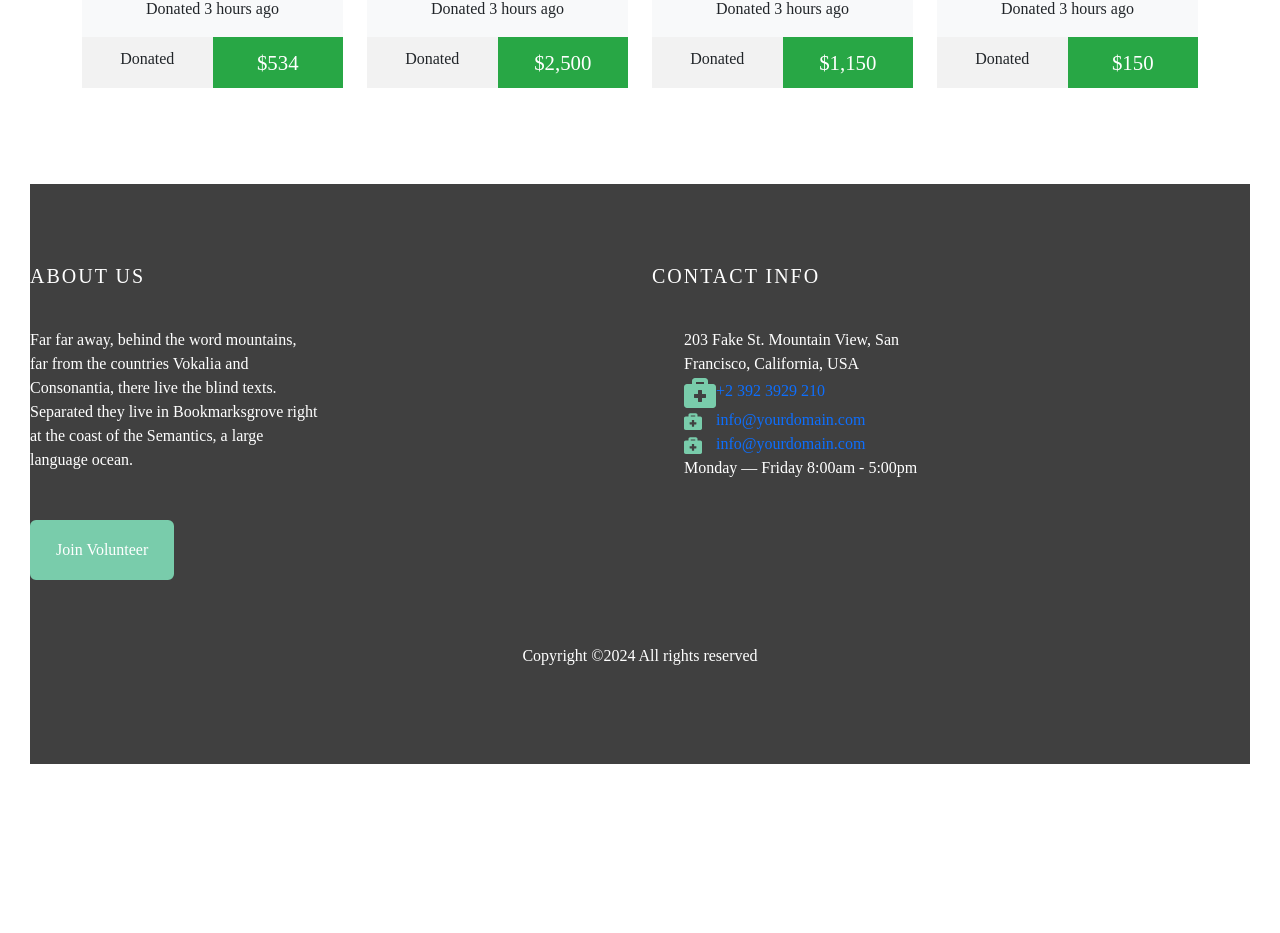
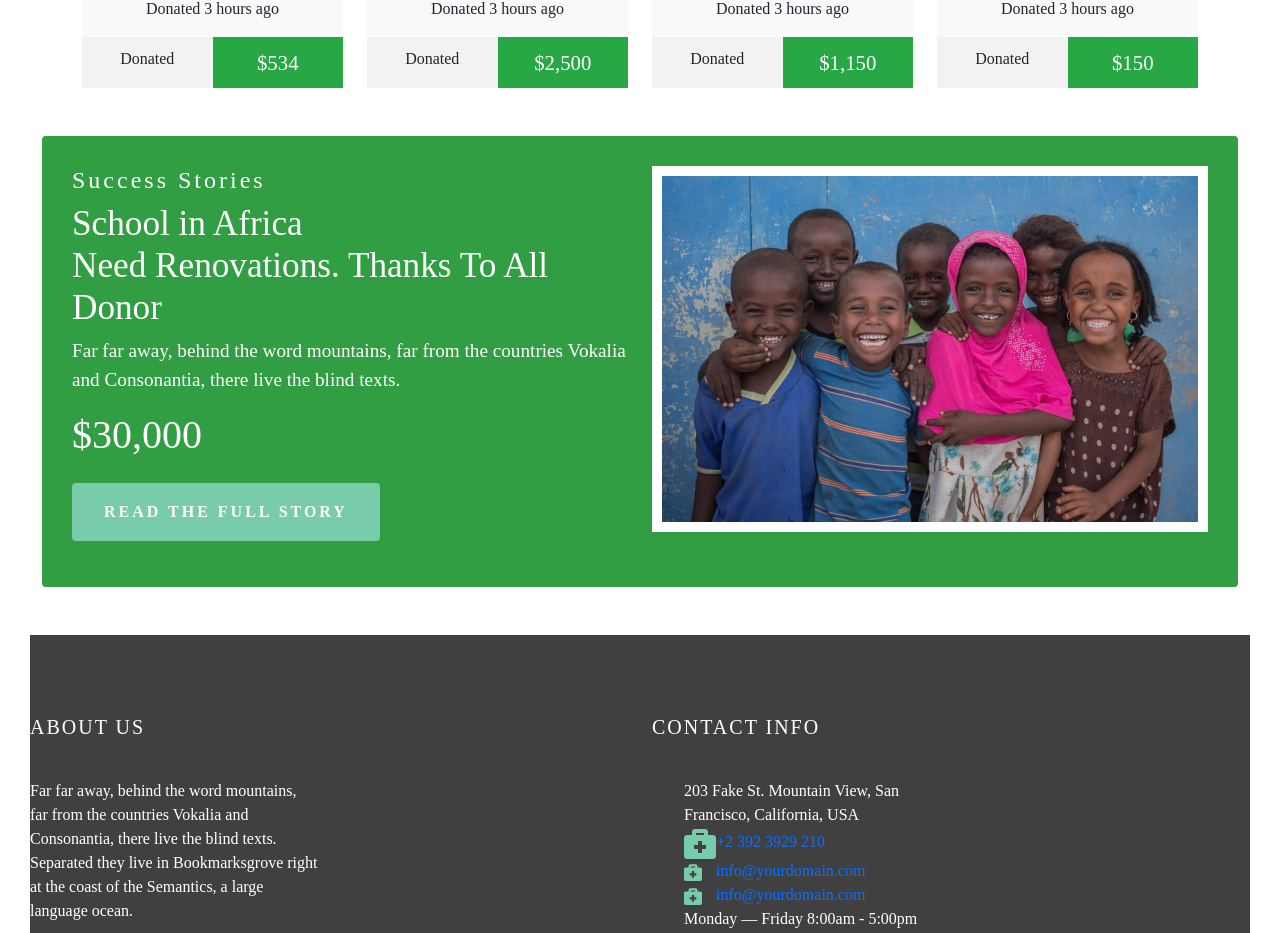
Before and after one commit to Highzik/adamDonation, a React (Vite) app: page /donate in a window 1280 px wide. Shown: the part 1375-2308 px from the top of the page. Before the commit the page ends 2169 px from the top, so only its background shows below. Built offline with nearby package versions, Linux system fonts and the light colour scheme; a web font is replaced by a local one.

Commit message:
Working on the second section of the donation page, i changed the h2 that carries the price to h1

```diff
--- a/src/pages/Donate.jsx
+++ b/src/pages/Donate.jsx
@@ -3,6 +3,7 @@ import image3 from '/src/images/person_1.jpg.webp'
 import image4 from '/src/images/person_2.jpg.webp'
 import image5 from '/src/images/person_3.jpg.webp'
 import image6 from '/src/images/person_4.jpg.webp'
+import UN2 from '../images/UN2.jpeg'
 import '/src/styles/donate.css'
 
 
@@ -142,6 +143,28 @@ export default function Donate() {
 
         {/* The Donation containter ends here  */}
 
+         {/* section for schools in Africa */}
+      <section className="section2">
+        <div className="row">
+          <div className="col-lg-6">
+            <h4>Success Stories</h4>
+            <h3>School in Africa <br />Need Renovations.
+            Thanks To All Donor</h3>
+            <p>Far far away, behind the word mountains, far from the countries Vokalia and Consonantia, there live the blind texts.
+            </p>
+            <h1 className='mb-4'>$30,000</h1>
+            {/* <h2 className='mb-4'>$30,000</h2>
+            <h1 className='mb-4'>$30,000</h1> */}
+            <button className='mb-3'>READ THE FULL STORY</button>
+          </div>
+          <div className="col-lg-6 secondImg-container">
+            <img src={UN2} alt="children in classroom" className='img-fluid second-img' />
+          </div>
+        </div>
+      </section>
+
+
+
 
         {/* The next container here is the succesful container . It contains a message after the donation section */}
 
--- a/src/styles/donate.css
+++ b/src/styles/donate.css
@@ -63,3 +63,28 @@
   width: 50%;
   padding: 10px;
 }
+
+
+
+
+.section2 button {
+  background: #79CCAB;
+  letter-spacing: 3px;
+  border: 2px solid transparent;
+  padding: 15px 30px;
+  color: #FFF;
+  font-weight: 600;
+  border-radius: 4px;
+  cursor: pointer;
+  transition: 0.3s ease-in-out;
+}
+
+.section2 button:hover {
+  border: 2px solid #FFF;
+  background: #329E43;
+}
+
+.section2 h2 {
+  font-weight: 600;
+  font-size: 1.2rem;
+}
```
